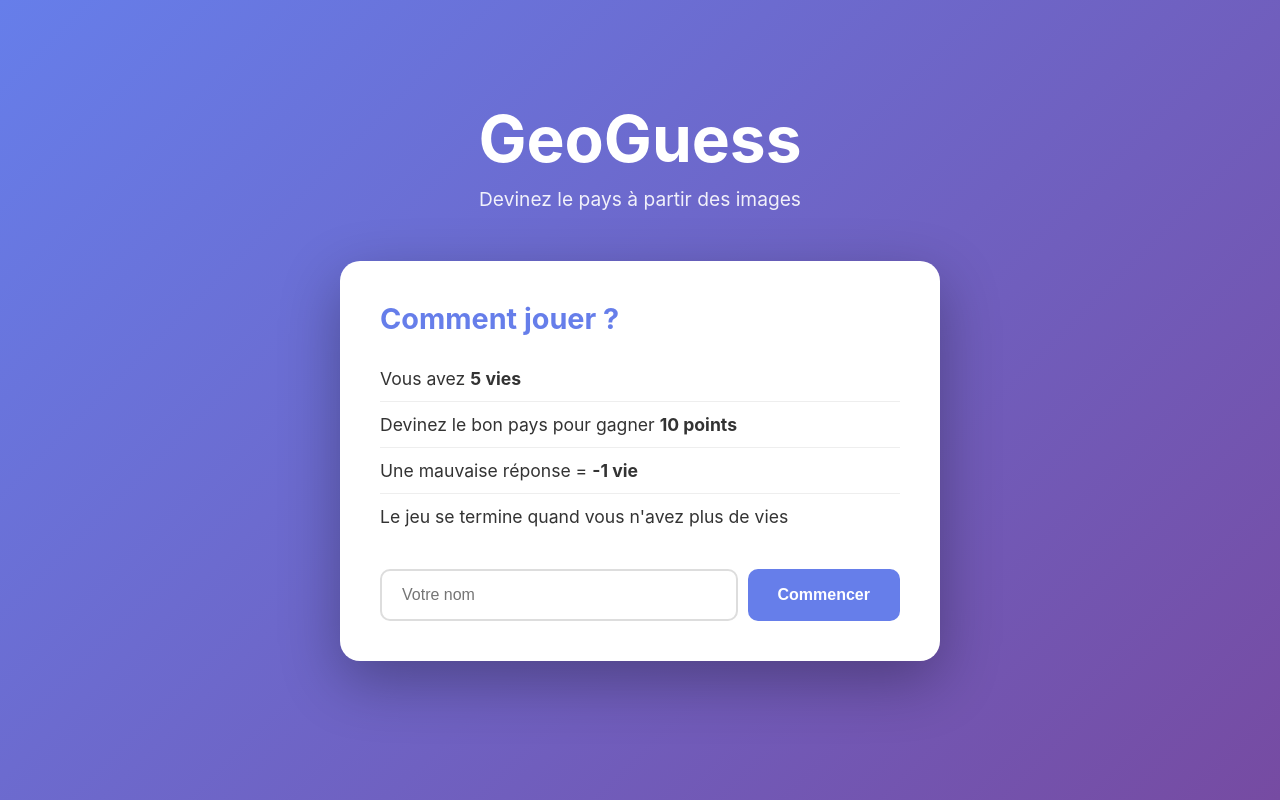
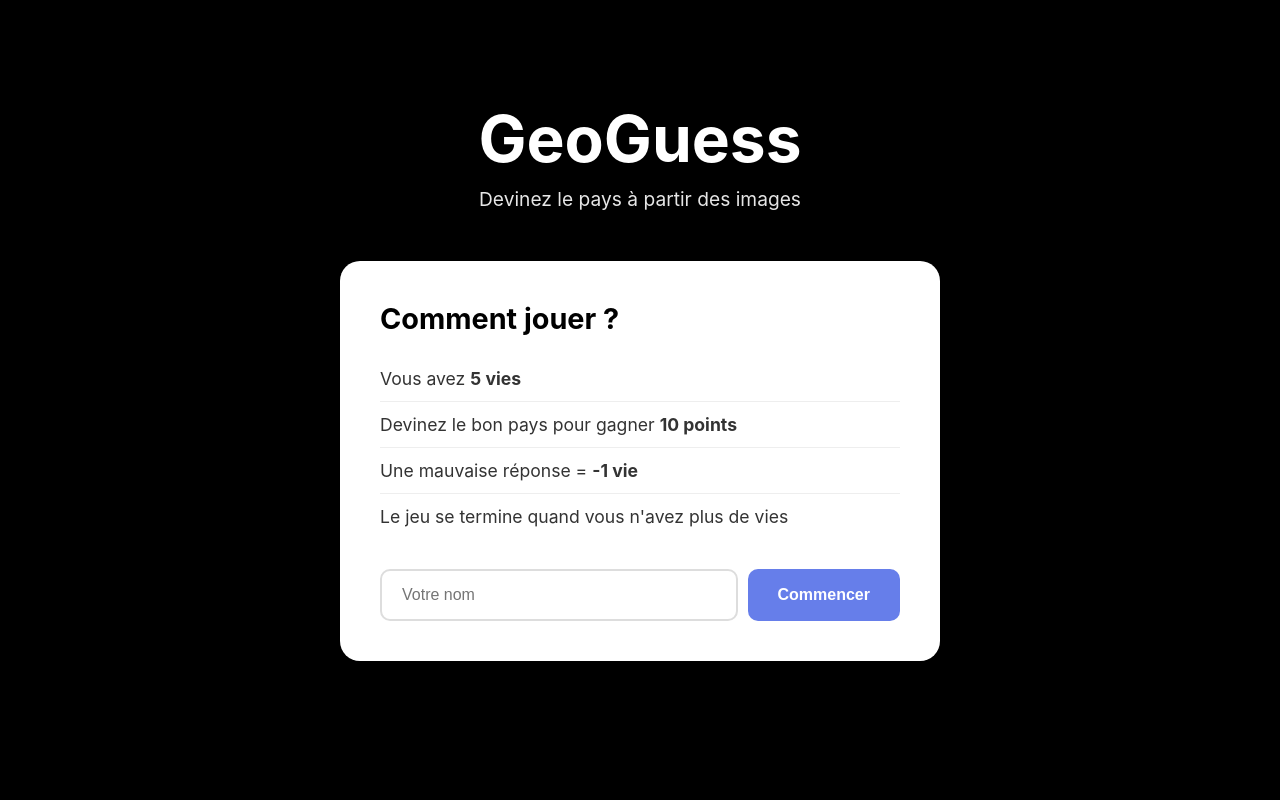
Before and after one commit to dechiaraluca/geoguess, a PHP site: page /projets/ in a window 1280 px wide. Run offline with PHP 8.4, Linux system fonts and the light colour scheme.

Commit message:
change style

```diff
--- a/assets/style.css
+++ b/assets/style.css
@@ -6,7 +6,7 @@
 
 body {
     font-family: -apple-system, BlinkMacSystemFont, 'Segoe UI', Roboto, Oxygen, Ubuntu, Cantarell, sans-serif;
-    background: linear-gradient(135deg, #667eea 0%, #764ba2 100%);
+    background: black;
     min-height: 100vh;
     color: #333;
 }
@@ -53,7 +53,7 @@ body {
 }
 
 .welcome-box h2 {
-    color: #667eea;
+    color: black;
     margin-bottom: 20px;
     font-size: 1.8rem;
 }
@@ -209,7 +209,7 @@ body {
 
 .question-box h2 {
     text-align: center;
-    color: #667eea;
+    color: black;
     margin-bottom: 25px;
     font-size: 1.8rem;
 }
```
Also changed, not shown: populate_database.php (+4 -4 lines).
